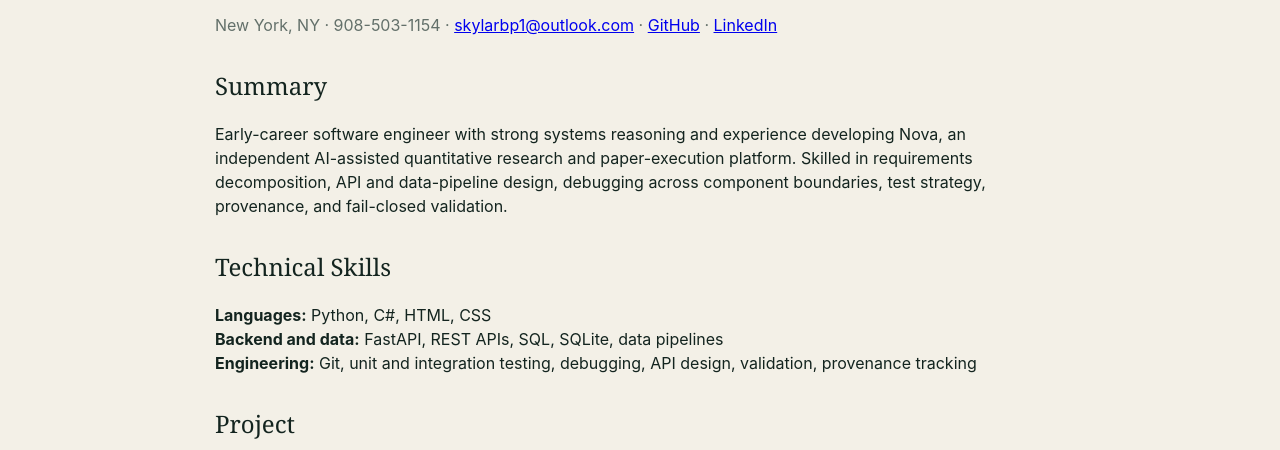
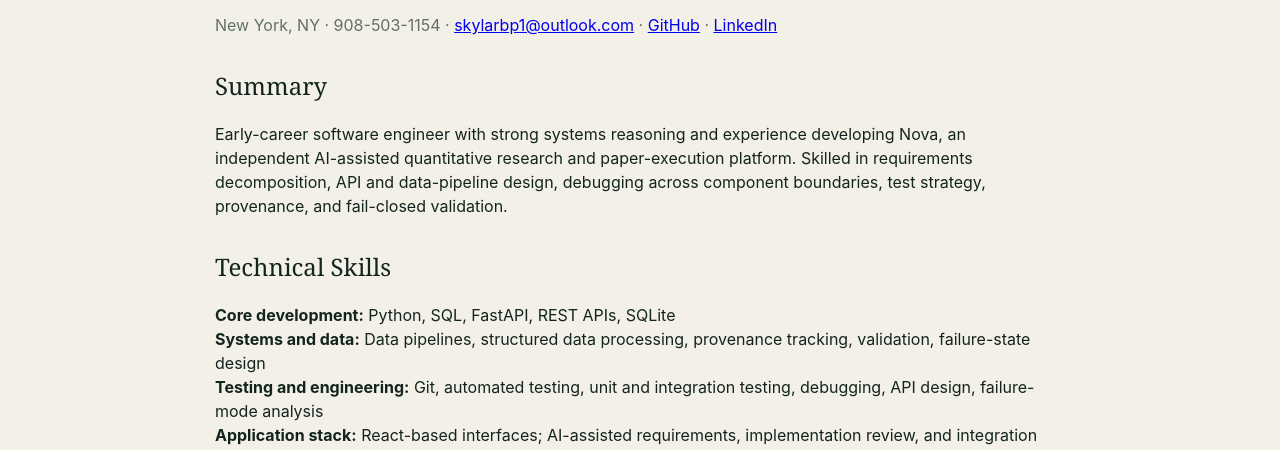
Before and after one commit to spie04/skylar-portfolio, a plain HTML site: page resume.html in a window 1280 px wide. Shown: the part 333-783 px from the top of the page. Drawn offline with Linux system fonts and the light colour scheme.

Commit message:
Refocus technical skills on the Nova stack

```diff
--- a/resume.html
+++ b/resume.html
@@ -15,7 +15,7 @@
     <p><strong>Junior Backend / Software Engineer | Python · APIs · Testing · AI-Assisted Development</strong></p>
     <p class="meta">New York, NY · 908-503-1154 · <a href="mailto:skylarbp1@outlook.com">skylarbp1@outlook.com</a> · <a href="https://github.com/spie04">GitHub</a> · <a href="https://www.linkedin.com/in/skylar-pietraszewski-5891701b7/">LinkedIn</a></p>
     <h2>Summary</h2><p>Early-career software engineer with strong systems reasoning and experience developing Nova, an independent AI-assisted quantitative research and paper-execution platform. Skilled in requirements decomposition, API and data-pipeline design, debugging across component boundaries, test strategy, provenance, and fail-closed validation.</p>
-    <h2>Technical Skills</h2><p><strong>Languages:</strong> Python, C#, HTML, CSS<br><strong>Backend and data:</strong> FastAPI, REST APIs, SQL, SQLite, data pipelines<br><strong>Engineering:</strong> Git, unit and integration testing, debugging, API design, validation, provenance tracking</p>
+    <h2>Technical Skills</h2><p><strong>Core development:</strong> Python, SQL, FastAPI, REST APIs, SQLite<br><strong>Systems and data:</strong> Data pipelines, structured data processing, provenance tracking, validation, failure-state design<br><strong>Testing and engineering:</strong> Git, automated testing, unit and integration testing, debugging, API design, failure-mode analysis<br><strong>Application stack:</strong> React-based interfaces; AI-assisted requirements, implementation review, and integration<br><strong>Additional:</strong> C# coursework, AutoCAD, 3-axis CNC programming and operation</p>
     <h2>Project</h2><h3>Nova — Independent AI-Assisted Software Engineering Project | 2024–Present</h3><ul><li>Architected and iteratively developed a Python/FastAPI/SQLite/React research and paper-execution system organized around provenance, validation, and human authority.</li><li>Built a seven-stage governed data pipeline and maintained an audited suite of approximately 2,900 passing tests.</li><li>Corrected systemic defects involving false zero values, time zones, disconnected configuration, duplicate classifiers, and misleading execution state.</li><li>Integrated real Interactive Brokers data and paper execution; no real capital was deployed and no strategy was cleared for it.</li></ul>
     <h2>Experience</h2><h3>Robert Scott Designs — CNC Programmer | February 2022–August 2024</h3><p>Translated blueprints and specifications into manufacturable AutoCAD designs and operated 3-axis CNC equipment.</p><h3>Thoren Restorations — Chimney Technician Lead | 2019–2022</h3><p>Diagnosed field issues, scoped work, completed repairs and installations, communicated with customers, and led technicians.</p>
     <h2>Education</h2><p>Western Governors University — Software Engineering coursework, May 2023–May 2025<br>Google IT Support Professional Certificate — Issued March 2024</p>
```
